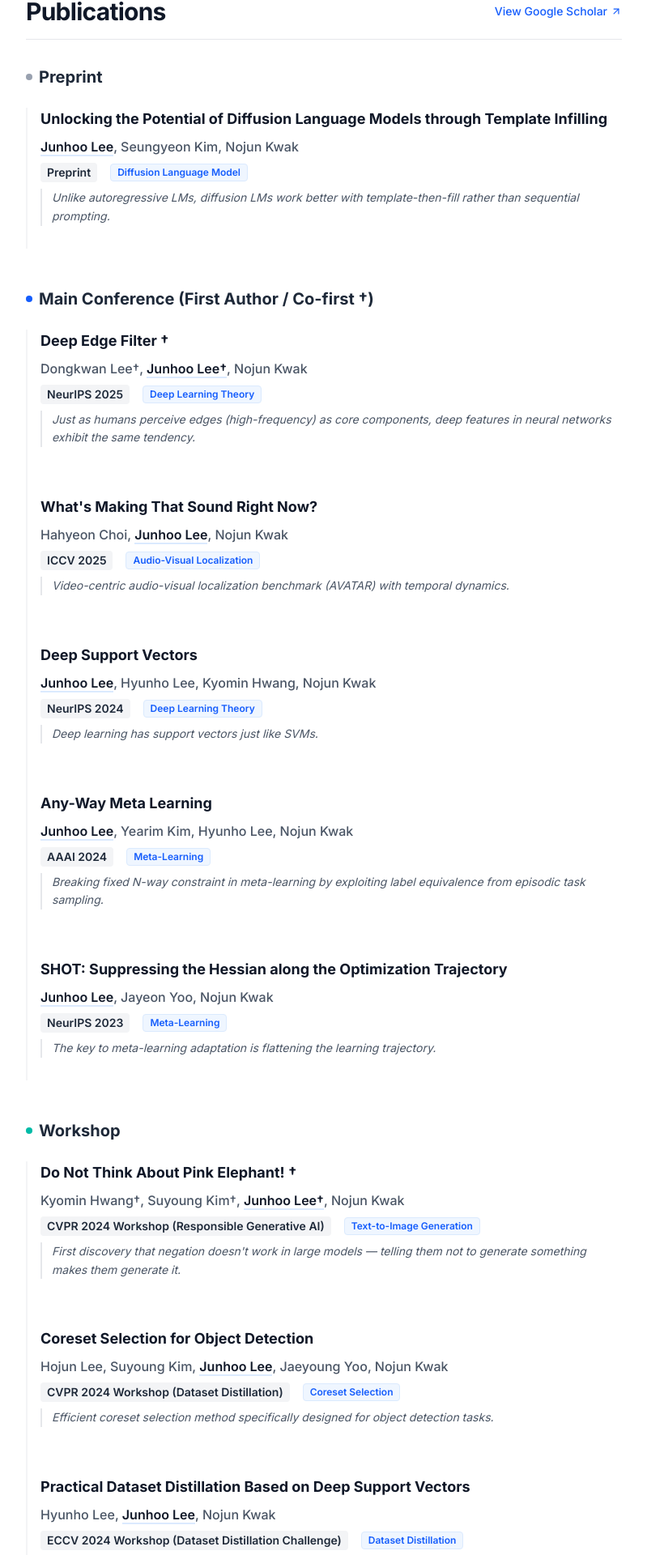
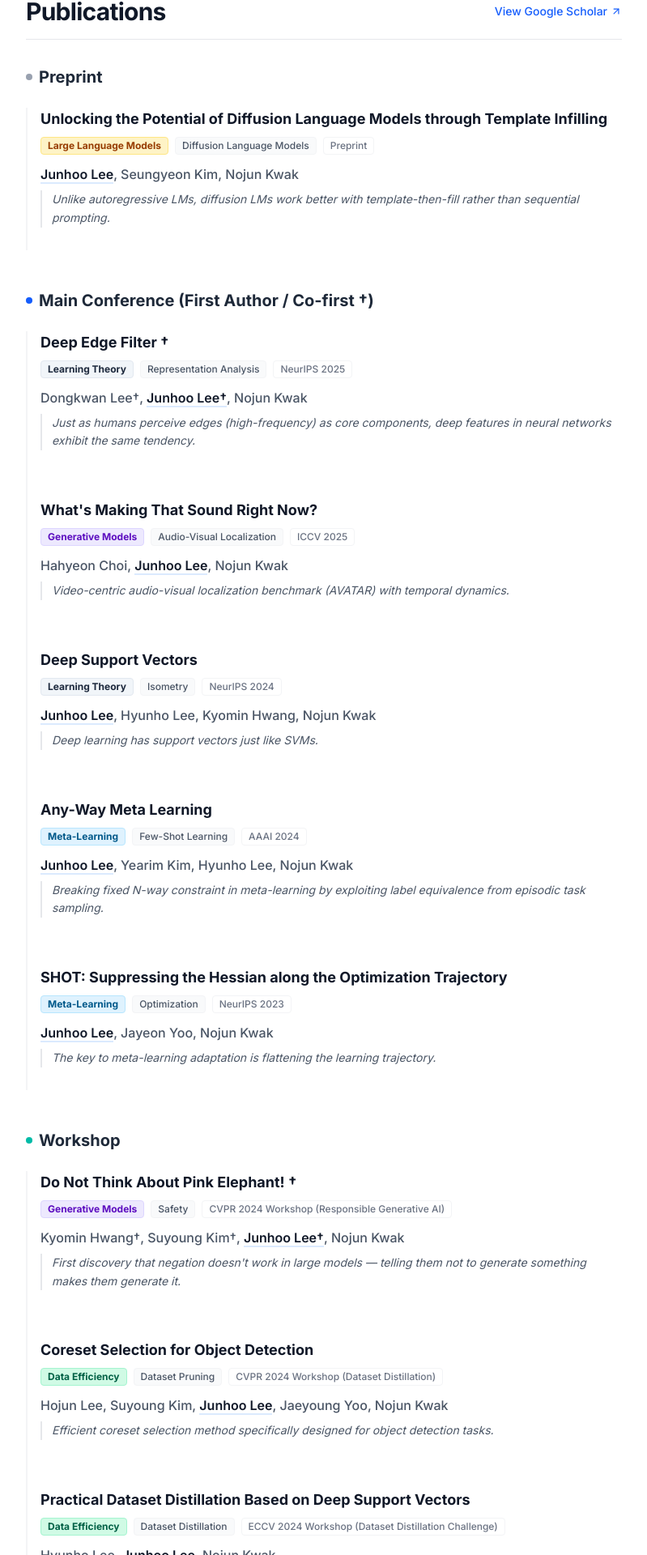
Before and after one commit to JunHoo-Lee/my-homepage, a Next.js app: page / in a window 1280 px wide. Shown: the part 1435-3355 px from the top of the page at 81% size, without its empty margins (304-1103 px from the left). Built offline with nearby package versions, Linux system fonts and the light colour scheme; no server answers.

Commit message:
refactor: update publication tags to 6 coarse categories and refin fine-grained tags

```diff
--- a/app/(public)/page.tsx
+++ b/app/(public)/page.tsx
@@ -156,7 +156,8 @@ export default function Home() {
                                 venue="Preprint"
                                 year="2025"
                                 link="https://arxiv.org/abs/2510.13870"
-                                tag="Diffusion Language Model"
+                                category="Large Language Models"
+                                subTag="Diffusion Language Models"
                                 tldr="Unlike autoregressive LMs, diffusion LMs work better with template-then-fill rather than sequential prompting."
                             />
                         </div>
@@ -175,7 +176,8 @@ export default function Home() {
                                 venue="NeurIPS 2025"
                                 year="2025"
                                 link="https://arxiv.org/abs/2510.13865"
-                                tag="Deep Learning Theory"
+                                category="Learning Theory"
+                                subTag="Representation Analysis"
                                 tldr="Just as humans perceive edges (high-frequency) as core components, deep features in neural networks exhibit the same tendency."
                             />
                             <PublicationItem
@@ -184,7 +186,8 @@ export default function Home() {
                                 venue="ICCV 2025"
                                 year="2025"
                                 link="https://arxiv.org/abs/2507.04667"
-                                tag="Audio-Visual Localization"
+                                category="Generative Models"
+                                subTag="Audio-Visual Localization"
                                 tldr="Video-centric audio-visual localization benchmark (AVATAR) with temporal dynamics."
                             />
                             <PublicationItem
@@ -193,7 +196,8 @@ export default function Home() {
                                 venue="NeurIPS 2024"
                                 year="2024"
                                 link="https://arxiv.org/abs/2403.17329"
-                                tag="Deep Learning Theory"
+                                category="Learning Theory"
+                                subTag="Isometry"
                                 tldr="Deep learning has support vectors just like SVMs."
                             />
                             <PublicationItem
@@ -202,7 +206,8 @@ export default function Home() {
                                 venue="AAAI 2024"
                                 year="2024"
                                 link="https://arxiv.org/abs/2401.05097"
-                                tag="Meta-Learning"
+                                category="Meta-Learning"
+                                subTag="Few-Shot Learning"
                                 tldr="Breaking fixed N-way constraint in meta-learning by exploiting label equivalence from episodic task sampling."
                             />
                             <PublicationItem
@@ -211,7 +216,8 @@ export default function Home() {
                                 venue="NeurIPS 2023"
                                 year="2023"
                                 link="https://arxiv.org/abs/2310.02751"
-                                tag="Meta-Learning"
+                                category="Meta-Learning"
+                                subTag="Optimization"
                                 tldr="The key to meta-learning adaptation is flattening the learning trajectory."
                             />
                         </div>
@@ -230,7 +236,8 @@ export default function Home() {
                                 venue="CVPR 2024 Workshop (Responsible Generative AI)"
                                 year="2024"
                                 link="https://arxiv.org/abs/2404.15154"
-                                tag="Text-to-Image Generation"
+                                category="Generative Models"
+                                subTag="Safety"
                                 tldr="First discovery that negation doesn't work in large models — telling them not to generate something makes them generate it."
                             />
                             <PublicationItem
@@ -239,7 +246,8 @@ export default function Home() {
                                 venue="CVPR 2024 Workshop (Dataset Distillation)"
                                 year="2024"
                                 link="https://openaccess.thecvf.com/content/CVPR2024W/"
-                                tag="Coreset Selection"
+                                category="Data Efficiency"
+                                subTag="Dataset Pruning"
                                 tldr="Efficient coreset selection method specifically designed for object detection tasks."
                             />
                             <PublicationItem
@@ -248,7 +256,8 @@ export default function Home() {
                                 venue="ECCV 2024 Workshop (Dataset Distillation Challenge)"
                                 year="2024"
                                 link="https://arxiv.org/abs/2405.00348"
-                                tag="Dataset Distillation"
+                                category="Data Efficiency"
+                                subTag="Dataset Distillation"
                                 tldr="Applying DeepKKT loss for dataset distillation when only partial data is accessible."
                             />
                         </div>
@@ -267,7 +276,8 @@ export default function Home() {
                                 venue="IEEE Access"
                                 year="2025"
                                 link="https://arxiv.org/abs/2508.20224"
-                                tag="Knowledge Distillation"
+                                category="Knowledge Distillation"
+                                subTag="Calibration"
                                 tldr="Teacher's calibration error strongly correlates with student accuracy — well-calibrated teachers transfer knowledge better."
                             />
                         </div>
@@ -293,14 +303,40 @@ export default function Home() {
     );
 }
 
-function PublicationItem({ title, authors, venue, year, link, tldr, tag }: { title: string, authors: string[], venue: string, year: string, link: string, tldr: string, tag?: string }) {
+function PublicationItem({ title, authors, venue, year, link, tldr, category, subTag }: { title: string, authors: string[], venue: string, year: string, link: string, tldr: string, category: string, subTag: string }) {
+
+    const getCategoryColor = (cat: string) => {
+        switch (cat) {
+            case 'Large Language Models': return 'bg-amber-100 text-amber-800 border-amber-200';
+            case 'Generative Models': return 'bg-violet-100 text-violet-800 border-violet-200';
+            case 'Learning Theory': return 'bg-slate-100 text-slate-800 border-slate-200';
+            case 'Knowledge Distillation': return 'bg-indigo-100 text-indigo-800 border-indigo-200';
+            case 'Meta-Learning': return 'bg-sky-100 text-sky-800 border-sky-200';
+            case 'Data Efficiency': return 'bg-emerald-100 text-emerald-800 border-emerald-200';
+            default: return 'bg-gray-100 text-gray-800 border-gray-200';
+        }
+    };
+
     return (
         <div className="group relative">
-            <h4 className="text-lg font-bold text-gray-900 mb-2 transition-colors duration-200">
+            <h4 className="text-lg font-bold text-gray-900 mb-2 transition-colors duration-200 flex items-start justify-between gap-4">
                 <a href={link} target="_blank" rel="noopener noreferrer" className="hover:text-blue-600 hover:underline decoration-blue-500 underline-offset-4 decoration-2">
                     {title}
                 </a>
             </h4>
+
+            <div className="flex flex-wrap gap-2 mb-3">
+                <span className={`text-xs font-bold px-2 py-0.5 rounded border ${getCategoryColor(category)}`}>
+                    {category}
+                </span>
+                <span className="text-xs font-medium text-gray-600 bg-gray-50 px-2 py-0.5 rounded border border-gray-100">
+                    {subTag}
+                </span>
+                <span className="text-xs font-medium text-gray-500 bg-white px-2 py-0.5 rounded border border-gray-100">
+                    {venue}
+                </span>
+            </div>
+
             <div className="text-gray-600 mb-2 font-medium">
                 {authors.map((author, i) => {
                     const isJunhoo = author.includes("Junhoo Lee");
@@ -314,9 +350,9 @@ function PublicationItem({ title, authors, venue, year, link, tldr, tag }: { tit
                     );
                 })}
             </div>
-            <div className="flex flex-col sm:flex-row sm:items-center gap-2 sm:gap-4 mb-2 text-sm">
-                <span className="font-semibold text-gray-800 bg-gray-100 px-2 py-0.5 rounded">{venue}</span>
-                {tag && <span className="text-xs font-semibold text-blue-600 bg-blue-50 px-2 py-0.5 rounded border border-blue-100">{tag}</span>}
+
+            <div className="hidden">
+                {/* Leftover for backward compat layout if needed but cleaner to remove */}
             </div>
 
             <p className="text-sm text-gray-600 leading-relaxed italic border-l-2 border-gray-200 pl-3">
```
